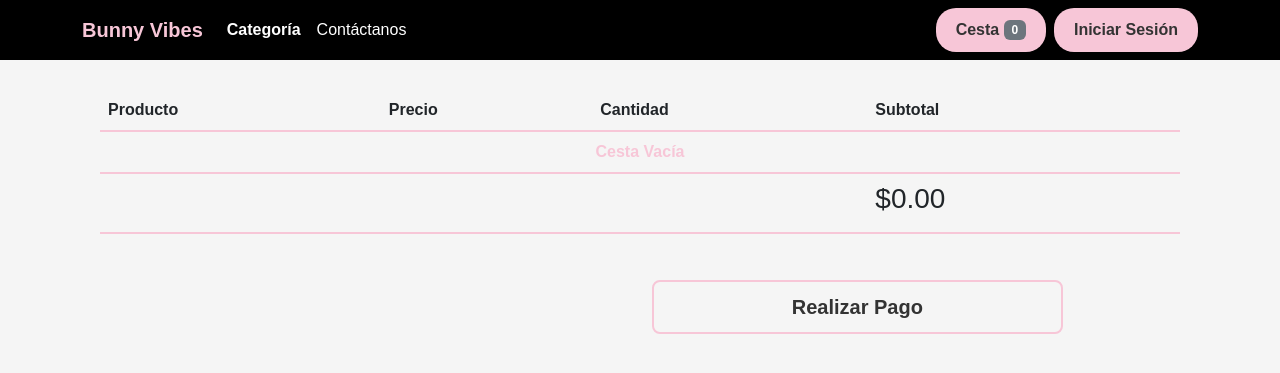
After one commit to moodyk12/Proyecto-Web-, a PHP site: page /checkout.php in a window 1280 px wide. The commit adds this page. Shown: the top 373 px of the page. Run offline with PHP 8.4, Linux system fonts and the light colour scheme.

Commit message:
feat: new screens and code modification

```diff
--- /dev/null
+++ b/checkout.php
@@ -0,0 +1,187 @@
+<?php
+require 'config/config.php';
+require 'config/database.php';
+$db = new Database();
+$con = $db->conectar();
+
+// NUEVO POR SI DA ERROR
+$producto = isset($_SESSION['cesta']['productos']) ? $_SESSION['cesta']['productos'] : null;
+$lista_cesta = array();
+if ($producto != null) {
+    foreach ($producto as $clave => $cantidad) {
+        $sql = $con->prepare("SELECT id, nombre, precio, descuento FROM productos WHERE id=? AND activo=1");
+        $sql->execute([$clave]);
+        $producto_data = $sql->fetch(PDO::FETCH_ASSOC);
+
+        if ($producto_data) {
+            $producto_data['cantidad'] = $cantidad; // Agregar cantidad al producto
+            $lista_cesta[] = $producto_data;
+        }
+    }
+}
+// TERMINA
+?>
+
+<!DOCTYPE html>
+<html lang="es">
+    <head>
+        <meta charset="UTF-8">
+        <meta name="viewport" content="width=device-width, initial-scale=1.0">
+        <title>Bunny Vibes</title>
+        <link rel="icon" href="data:,">
+        <link rel="stylesheet" href="css/bootstrap.min.css">
+        <link rel="stylesheet" href="css/estilos.css">
+    </head>
+
+        <body>
+            <header>
+                <div class="navbar navbar-expand-lg navbar-dark">
+                    <div class="container">
+                        <a href="#" class="navbar-brand d-flex align-items-center">
+                            <strong>Bunny Vibes</strong>
+                        </a>
+                        <button class="navbar-toggler" type="button" data-bs-toggle="collapse" data-bs-target="#navbarHeader" aria-controls="navbarHeader" aria-expanded="false" aria-label="Toggle navigation">
+                            <span class="navbar-toggler-icon"></span>
+                        </button>
+                        <div class="collapse navbar-collapse" id="navbarHeader">
+                            <ul class="navbar-nav me-auto mb-2 mb-lg-0">
+                                <li class="nav-item">
+                                    <a href="#" class="nav-link active">Categoría</a>
+                                </li>
+                                <li class="nav-item">
+                                    <a href="#" class="nav-link">Contáctanos</a>
+                                </li>
+                            </ul>
+                            <a href="#" class="btn btn-rosa">
+                                Cesta <span id="num_cart" class="badge bg-secondary"><?php echo $num_cart; ?></span>
+                            </a>
+                            <a href="login.php" class="btn btn-rosa ms-2">Iniciar Sesión</a>
+                        </div>
+                    </div>
+                </div>
+            </header>
+
+            <section>
+                <div class="container">
+                    <div class="table-responsive">
+                        <table class="table">
+                            <thead>
+                                <tr>
+                                    <th>Producto</th>
+                                    <th>Precio</th>
+                                    <th>Cantidad</th>
+                                    <th>Subtotal</th>
+                                    <th></th>
+                                </tr>
+                            </thead>
+                            <tbody>
+                                <?php
+                                $total = 0;
+                                if ($lista_cesta == null || empty($lista_cesta)) {
+                                    echo '<tr><td colspan="5" class="text-center"><b>Cesta Vacía</b></td></tr>';
+                                } else {
+                                    foreach ($lista_cesta as $producto) {
+                                        $_id = $producto['id'];
+                                        $nombre = $producto['nombre'];
+                                        $precio = $producto['precio'];
+                                        $descuento = $producto['descuento'];
+                                        $cantidad = $producto['cantidad'];
+                                        $precio_descuento = $precio * (1 - ($descuento / 100));
+                                        $subtotal = $cantidad * $precio_descuento;
+                                        $total += $subtotal; ?>
+                                        <tr>
+                                            <td><?php echo $nombre; ?></td>
+                                            <td><?php echo MONEDA . number_format($precio_descuento, 2, '.', ','); ?></td>
+                                            <td>
+                                                <input type="number" min="1" max="10" step="1" value="<?php echo $cantidad; ?>" size="5" id="cantidad_<?php echo $_id; ?>" onchange="actualizaCantidad(this.value, <?php  echo $_id; ?>)">
+                                            </td>
+                                            <td>
+                                                <div id="subtotal_<?php echo $_id; ?>"name="subtotal[]"><?php echo MONEDA . number_format($subtotal, 2, '.', ','); ?></div>
+                                            </td>
+                                            <td>
+                                                <a href="#" id="eliminar" class="btn btn-cesta" data-bs-id="<?php echo $_id; ?>" data-bs-toggle="modal" data-bs-target="#eliminaModal">Eliminar</a>
+                                            </td>
+                                        </tr>
+                                    <?php }
+                                } ?>
+                                <tr>
+                                    <td colspan="3"></td>
+                                    <td colspan="2">
+                                        <p class="h3" id="total"><?php echo MONEDA . number_format($total, 2, '.', ','); ?></p>
+                                    </td>
+                                </tr>
+                            </tbody>
+                        </table>
+                        </div>
+                    </div>
+                    <div class="row">
+                        <div class="col-md-4 offset-md-6 d-grid gap-2">
+                        <button class="btn btn-cesta btn-lg">Realizar Pago</button>
+                        </div>
+                    </div>
+            </section>
+            <!-- //NUEVO A VER SI ME GUSTA SI NO CAMBIO XD -->
+                <div class="modal fade" id="eliminaModal" tabindex="-1" aria-labelledby="eliminaModalLabel" aria-hidden="true">
+                    <div class="modal-dialog modal-sm">
+                        <div class="modal-content">
+                            <div class="modal-header">
+                                <h1 class="modal-title fs-5" id="eliminaModalLabel"><b>Aviso</b></h1>
+                                <button type="button" class="btn-close" data-bs-dismiss="modal" aria-label="Close"></button>
+                            </div>
+                            <div class="modal-body">
+                                Eliminara el producto de la cesta
+                            </div>
+                            <div class="modal-footer">
+                                <button type="button" class="btn-cesta" data-bs-dismiss="modal">Cerrar</button>
+                                <button id="btn-elimina" type="button" class="btn-cesta" onclick="eliminar()">Eliminar</button>
+                            </div>
+                        </div>
+                    </div>
+                </div>
+
+                    <script src="js/jquery.min.js"></script>
+                    <script src="js/bootstrap.min.js"></script>
+                    <script src="js/app.js"></script>
+
+                <script>
+                        // let eliminaModal =document.getElementById('eliminaModal')
+                        // eliminaModal.addEventListener('show.bs.modal', function(event){
+                        //     let button = event.relatedTarget
+                        //     let id = button.getAttribute('data-bs-id')
+                        //     let buttonElimina = eliminaModal.querySelector('.modal-footer #btn-elimina')
+                        //     buttonElimina.value = id
+                        // })
+                    function actualizaCantidad(cantidad, id) {
+                        let url = 'clases/Actu_cesta.php';
+                        let formData = new FormData();
+                        formData.append('action', 'agregar');
+                        formData.append('id', id);
+                        formData.append('cantidad', cantidad);
+
+                        fetch(url, {
+                            method: 'POST',
+                            body: formData,
+                            mode: 'cors'
+                        }).then(response => response.json())
+                        .then(data => {
+                            if (data.ok) {
+                                let divsubtotal = document.getElementById('subtotal_' + id);
+                                divsubtotal.innerHTML = data.sub
+
+                                //nuevo probando
+                                let total = 0.00
+                                let list = document.getElementsByName('subtotal[]')
+
+                                for(let i = 0; i < list.length; i++){
+                                    total +=parseFloat(list[i].innerHTML.replace(/[$,]/g, ''))
+                                }
+                                total = new Intl.NumberFormat('en-US', {
+                                    minimumFractionDigits: 2
+                                }).format(total)
+                                document.getElementById('total').innerHTML = '<?php echo MONEDA; ?>' + total;
+                            }
+                        })
+                    }
+                </script>
+        </body>
+</html>
--- a/cesta.php
+++ b/clases/cesta.php
@@ -1,5 +1,5 @@
 <?php
-require 'config/config.php';
+require '../config/config.php';
 
 
 header('Content-Type: application/json');
--- a/css/estilos.css
+++ b/css/estilos.css
@@ -23,7 +23,7 @@ body {
 
 /* NAVEGACION DEL MENU */
 .navbar {
-    background-color: #f06292; /* Un rosa fuerte para el menú */
+    background-color: #000000; /* Un rosa fuerte para el menú */
 
 }
 .navbar-brand, .nav-link.active {
@@ -72,7 +72,26 @@ h2 {
     color: #28a745;
 }
 
+/* boton de cesta */
+.btn-cesta {
+    background-color: transparent;
+    color: #333;
+    border: 2px solid #F7C6D7;
+    font-weight: bold;
+    padding: 10px 20px;
+    transition: background-color 0.3s, border-color 0.3s;
+    border-radius: 8px;
+}
 
+.btn-cesta:hover {
+    background-color: #F7C6D7;
+    border-color: #f5a4b7;
+}
+
+/* TABLAS DE LA CESTA */
+.table th, .table td {
+    border-bottom: 2px solid #F7C6D7; /* Línea divisoria inferior rosada */
+}
 
 
 
--- a/detalles_producto.php
+++ b/detalles_producto.php
@@ -88,7 +88,7 @@ $resultado = $sql->fetchAll(PDO::FETCH_ASSOC);
                             <a href="#" class="nav-link">Contáctanos</a>
                         </li>
                     </ul>
-                    <a href="cesta.php" class="btn btn-rosa">
+                    <a href="checkout.php" class="btn btn-rosa">
                         Cesta <span id="num_cart" class="badge bg-secondary"><?php echo $num_cart; ?></span>
                     </a>
                     <a href="login.php" class="btn btn-rosa ms-2">Iniciar Sesión</a>
--- a/js/app.js
+++ b/js/app.js
@@ -1,6 +1,7 @@
 // app.js
+
 function addProducto(id, token) {
-    let url = 'cesta.php';
+    let url = 'clases/cesta.php';
     let formData = new FormData();
     formData.append('id', id);
     formData.append('token', token);
@@ -15,5 +16,36 @@ function addProducto(id, token) {
             let elemento = document.getElementById("num_cart");
             elemento.innerHTML = data.numero;
         }
-    }).catch(error => console.error('Error:', error));
+    });
 }
+
+// eliminar cualquier producto
+let eliminaModal =document.getElementById('eliminaModal')
+eliminaModal.addEventListener('show.bs.modal', function(event){
+let button = event.relatedTarget
+let id = button.getAttribute('data-bs-id')
+let buttonElimina = eliminaModal.querySelector('.modal-footer #btn-elimina')
+buttonElimina.value = id
+})
+
+function eliminar() {
+
+    let botonElimina = document.getElementById('btn-elimina')
+    let id = botonElimina.value
+    let url = 'clases/Actu_cesta.php';
+    let formData = new FormData();
+    formData.append('action', 'eliminar');
+    formData.append('id', id);
+
+
+    fetch(url, {
+        method: 'POST',
+        body: formData,
+        mode: 'cors'
+    }).then(response => response.json())
+    .then(data => {
+        if (data.ok) {
+            location.reload()
+        }
+    })
+}
```
Also changed, not shown: agregar_cesta.php (deleted, +0 -28 lines), clases/Actu_cesta.php (added, +70 -0 lines), index.php (+4 -3 lines), pago.php (added).
